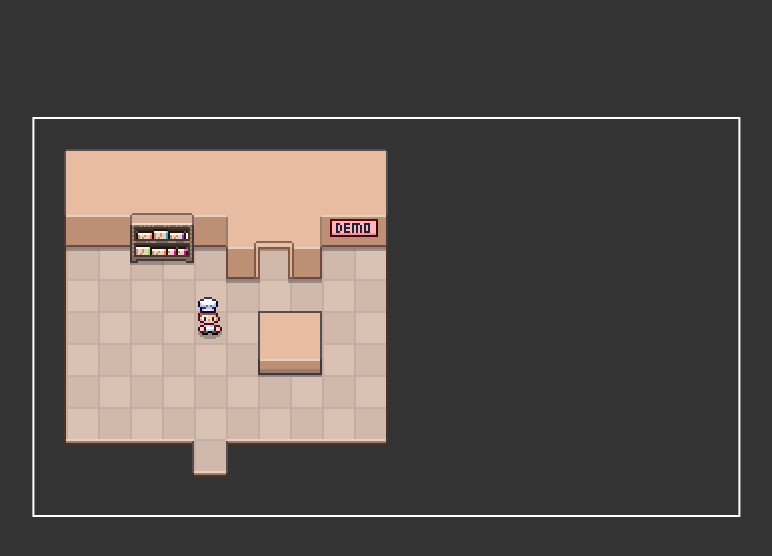
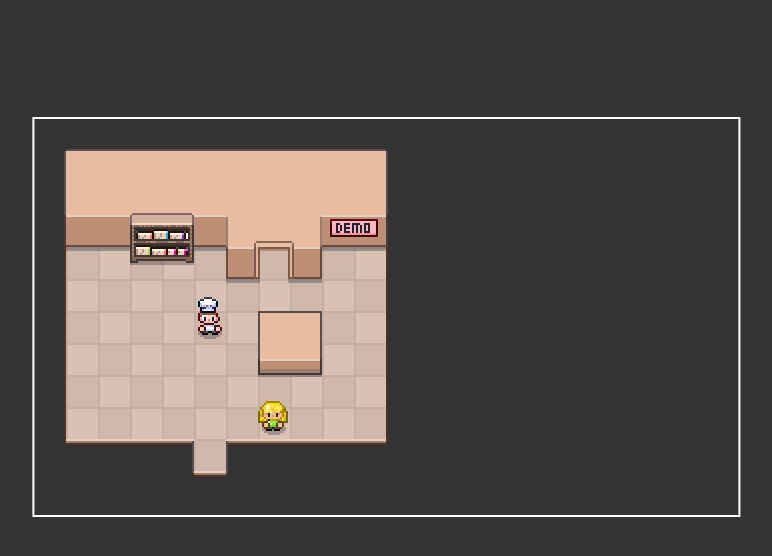
Before and after one commit to KeithChasen/RPG, a plain HTML site: page index.html in a window 1280 px wide. Shown: the whole page, without its empty margins (324-1096 px from the left). Drawn offline with Linux system fonts and the light colour scheme.

Commit message:
refactored user and npc drawing using gameobject and sprite classes

```diff
--- /dev/null
+++ b/GameObject.js
@@ -0,0 +1,10 @@
+class GameObject {
+    constructor(config) {
+        this.x = config.x || 0;
+        this.y = config.y || 0;
+        this.sprite = new Sprite({
+            gameObject: this,
+            src: config.src || 'images/characters/people/hero.png'
+        });
+    }
+}
--- a/Overworld.js
+++ b/Overworld.js
@@ -12,38 +12,22 @@ class Overworld {
         }
         image.src = 'images/maps/DemoLower.png';
 
-        const x = 5; // coordinates of grid
-        const y = 6;
-        const shadow = new Image();
-        shadow.onload = () => {
-            this.ctx.drawImage(
-                shadow,
-                0, //left cut
-                0, //top cut
-                32, // width of cut
-                32, // height of cut
-                x * 16 - 8, // 16 is the 1 square or grid item of the map
-                y * 16 - 18,
-                32,
-                32
-            )
-        }
-        shadow.src = 'images/characters/shadow.png';
+        // place some game objects:
+        const hero = new GameObject({
+            x: 5,
+            y: 6,
+        })
 
-        const hero = new Image();
-        hero.onload = () => {
-            this.ctx.drawImage(
-                hero,
-                0, //left cut
-                0, //top cut
-                32, // width of cut
-                32, // height of cut
-                x * 16 - 8, // 16 is the 1 square or grid item of the map
-                y * 16 - 18,
-                32,
-                32
-            )
-        }
-        hero.src = 'images/characters/people/hero.png';
+        const npc1 = new GameObject({
+            x: 7,
+            y: 9,
+            src: 'images/characters/people/npc1.png'
+        })
+
+        setTimeout(() => {
+            hero.sprite.draw(this.ctx);
+            npc1.sprite.draw(this.ctx);
+        }, 200)
+
     }
 }
--- /dev/null
+++ b/Sprite.js
@@ -0,0 +1,51 @@
+class Sprite {
+    constructor(config) {
+        //set up image
+        this.image = new Image();
+        this.image.src = config.src;
+        this.image.onload = () => {
+            this.isLoaded = true;
+        }
+
+        //shadow
+        this.shadow = new Image();
+        this.useShadow = true;
+        if (this.useShadow) {
+            this.shadow.src = 'images/characters/shadow.png';
+        }
+        this.shadow.onload = () => {
+            this.isShadowLoaded = true;
+        }
+
+
+        //set up animation
+        this.animations = config.animations || {
+            idleDown:[
+                [0,0]
+            ]
+        }
+        this.currentAnimation = config.currentAnimation || 'idleDown';
+        this.currentAnimationFrame = 0;
+
+        // reference the game object
+        this.gameObject = config.gameObject;
+    }
+
+    draw(ctx) {
+        const x = this.gameObject.x * 16 - 8;
+        const y = this.gameObject.y * 16 - 18;
+
+        this.isShadowLoaded && this.isLoaded && ctx.drawImage(
+            this.shadow,
+            x, y
+        )
+
+        this.isLoaded && ctx.drawImage(
+            this.image,
+            0,0,
+            32, 32,
+            x, y,
+            32, 32
+        )
+    }
+}
--- a/index.html
+++ b/index.html
@@ -10,6 +10,8 @@
     </div>
 
     <script src="Overworld.js"></script>
+    <script src="GameObject.js"></script>
+    <script src="Sprite.js"></script>
     <script src="init.js"></script>
 </body>
 </html>
```
